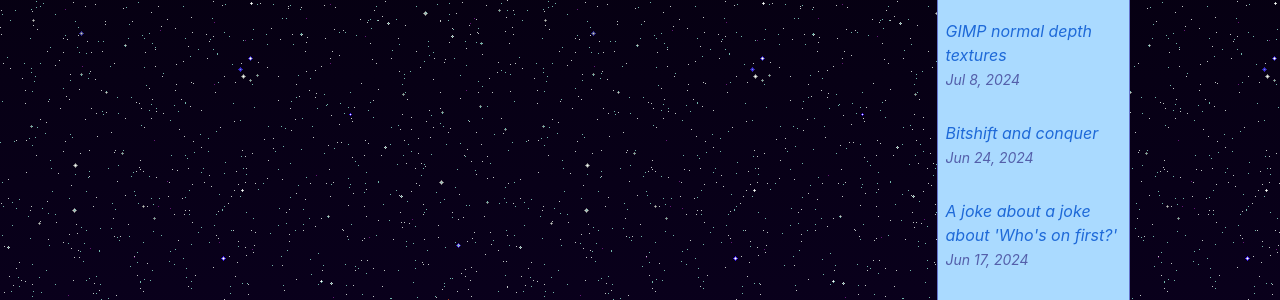
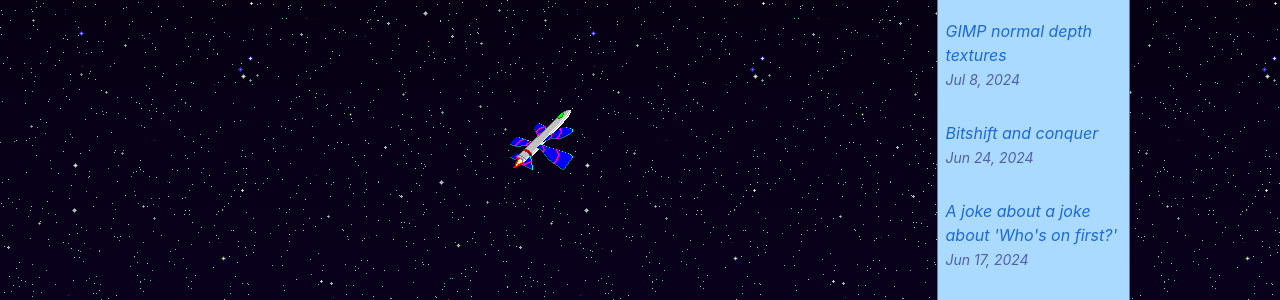
Before and after one commit to MegaDarken/megadarken.github.io, a Jekyll site: the page built from _posts/2024-05-12-not-really-an-initial-incident.markdown, in a window 1280 px wide. Shown: the part 646-946 px from the top of the page. Built offline with Jekyll 4.4.1, drawn with Linux system fonts in a browser that asks for light colours.

Commit message:
default layout include ufo

```diff
--- a/_layouts/default.html
+++ b/_layouts/default.html
@@ -8,6 +8,8 @@
   <body>
     {% include header.html %}
 
+    {% include ufo.html %}
+
     <main class="page-content" aria-label="Content">
       {{ content }}
     </main>
```
